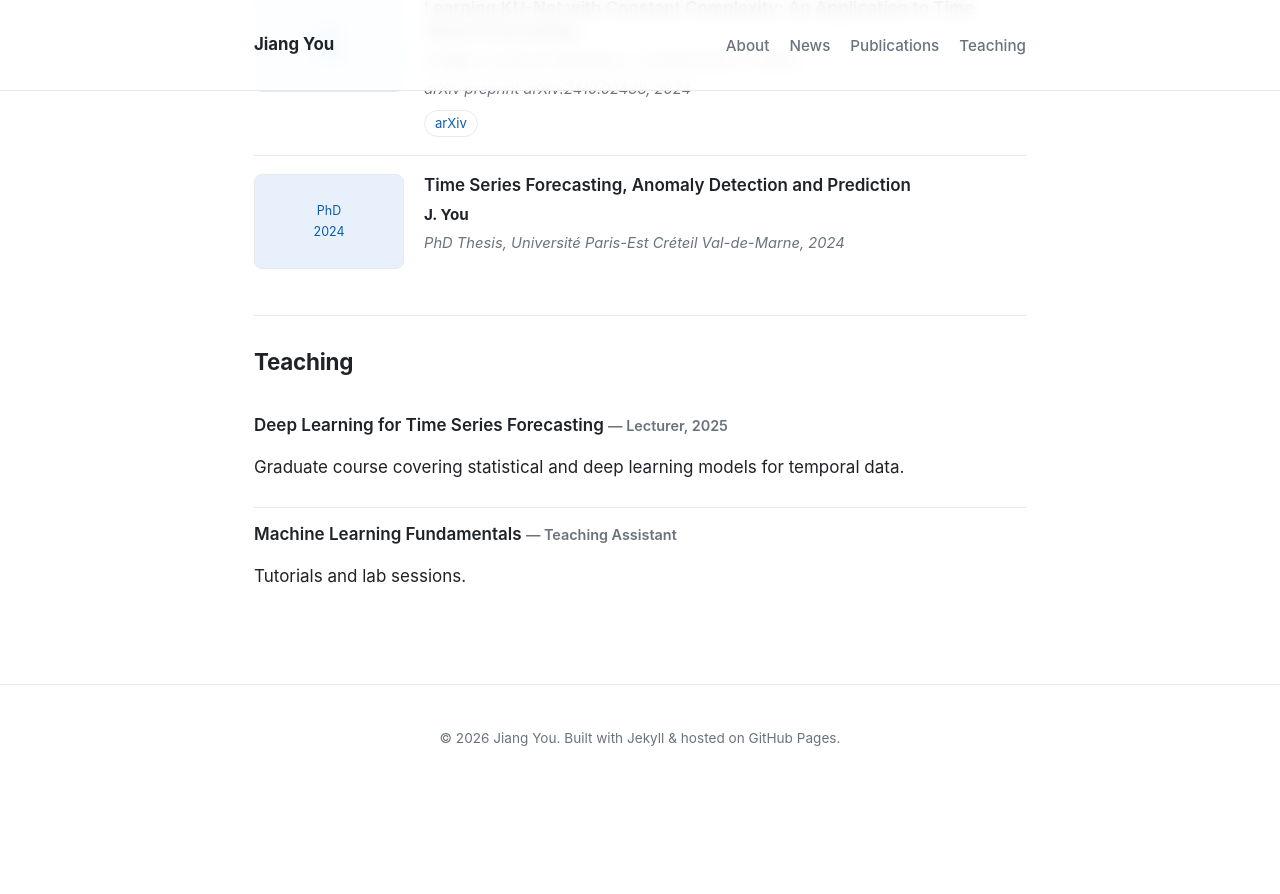
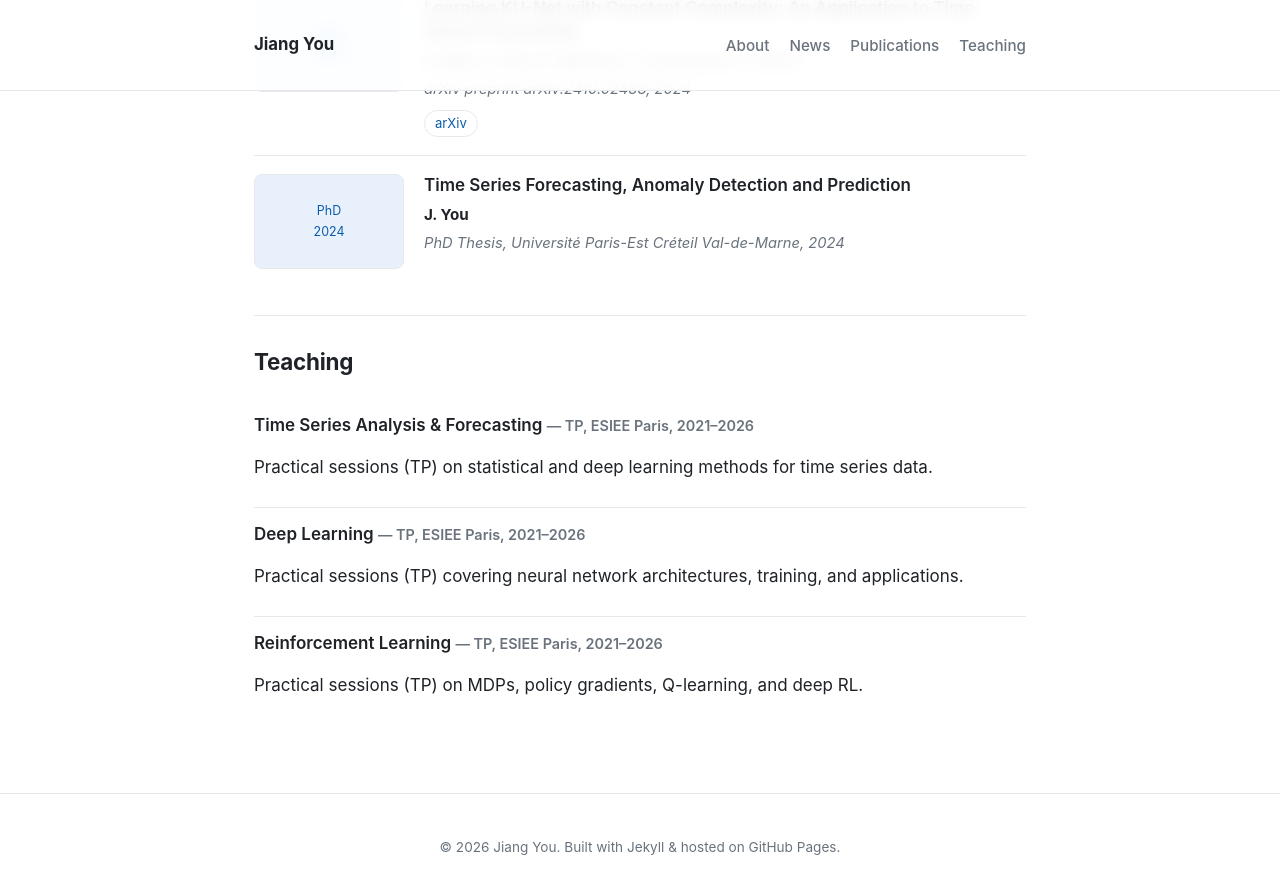
Before and after one commit to JiangYou2025/JiangYou2025.github.io, a Jekyll site: the page built from index.markdown, in a window 1280 px wide and 900 px high, scrolled down 2394 px. Shown: the top 894 px of the window. Built offline with Jekyll 4.4.1, drawn with Linux system fonts in a browser that asks for light colours; before the commit the page ends 3185 px from its top, so only the background shows below that.

Commit message:
Update Teaching section: 3 TP courses at ESIEE Paris 2021-2026
Time Series, Deep Learning, Reinforcement Learning

Co-Authored-By: Claude Opus 4.6 (1M context) <noreply@anthropic.com>

```diff
--- a/index.markdown
+++ b/index.markdown
@@ -181,12 +181,16 @@ description: Personal homepage of Jiang You — research on deep learning for ti
   <h2>Teaching</h2>
 
   <div class="teaching-item">
-    <p class="role">Deep Learning for Time Series Forecasting <span class="when">— Lecturer, 2025</span></p>
-    <p>Graduate course covering statistical and deep learning models for temporal data.</p>
+    <p class="role">Time Series Analysis &amp; Forecasting <span class="when">— TP, ESIEE Paris, 2021–2026</span></p>
+    <p>Practical sessions (TP) on statistical and deep learning methods for time series data.</p>
   </div>
   <div class="teaching-item">
-    <p class="role">Machine Learning Fundamentals <span class="when">— Teaching Assistant</span></p>
-    <p>Tutorials and lab sessions.</p>
+    <p class="role">Deep Learning <span class="when">— TP, ESIEE Paris, 2021–2026</span></p>
+    <p>Practical sessions (TP) covering neural network architectures, training, and applications.</p>
+  </div>
+  <div class="teaching-item">
+    <p class="role">Reinforcement Learning <span class="when">— TP, ESIEE Paris, 2021–2026</span></p>
+    <p>Practical sessions (TP) on MDPs, policy gradients, Q-learning, and deep RL.</p>
   </div>
 </section>
 
```
